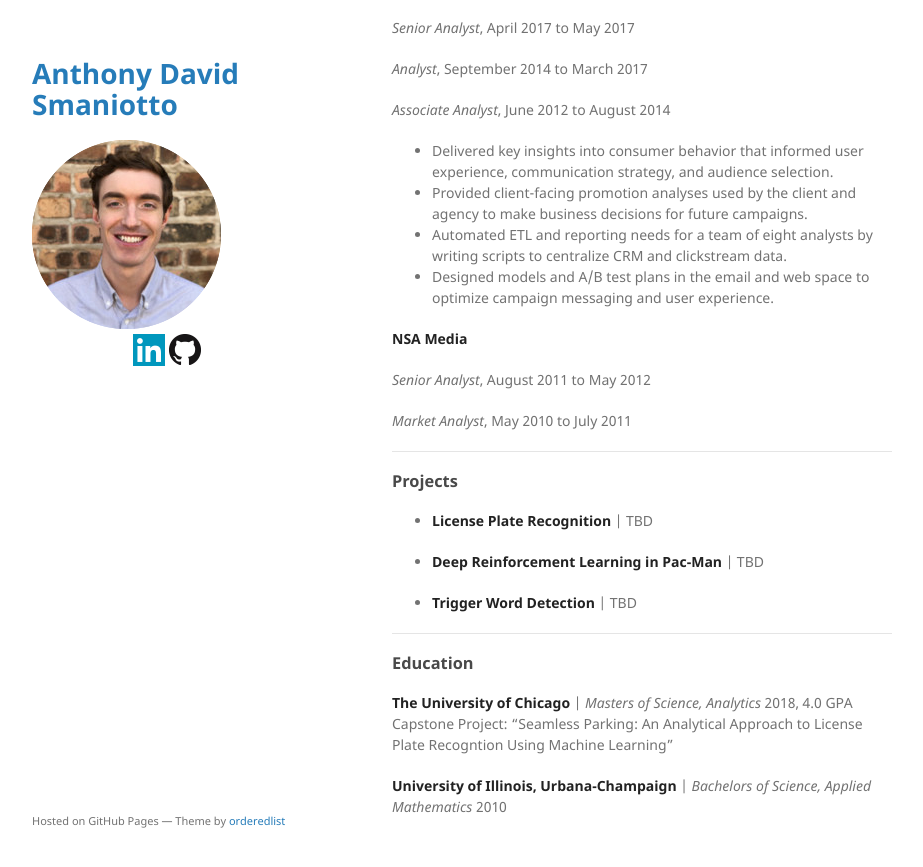
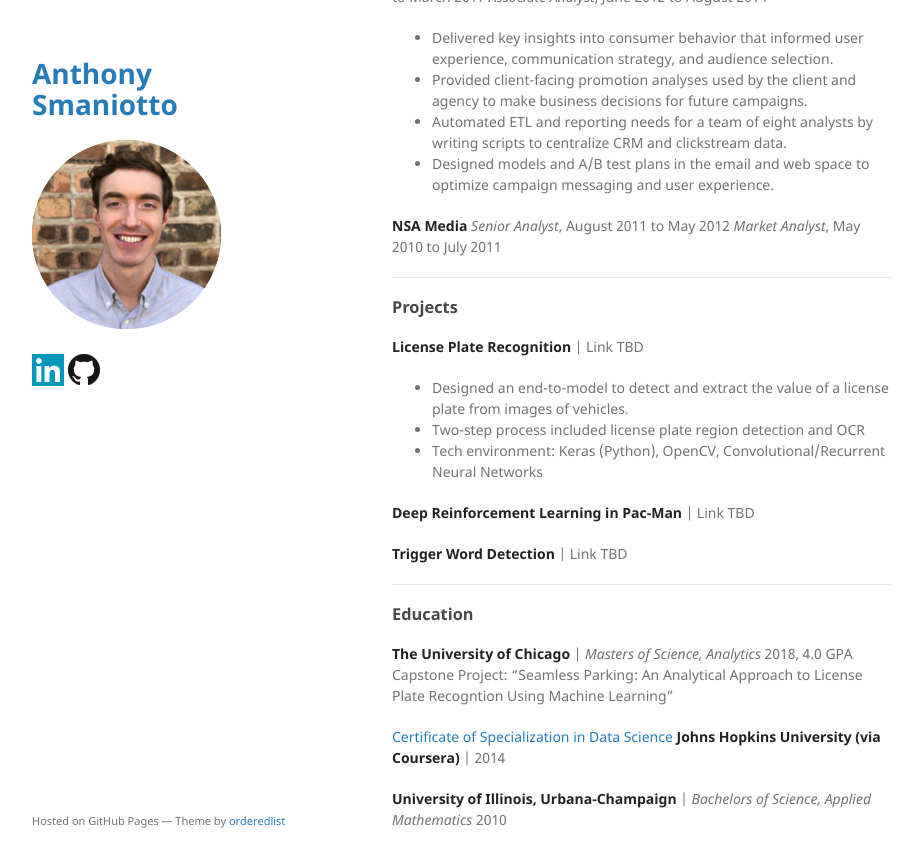
Before and after one commit to adsmaniotto/adsmaniotto.github.io, a Jekyll site: the page built from resume.md, in a window 1280 px wide and 900 px high, scrolled down 1005 px. Shown: the top 867 px of the window, without its empty margins (178-1101 px from the left). Built offline with Jekyll 4.4.1, drawn with Linux system fonts in a browser that asks for light colours; our own code applies the rules of GitHub Pages for plain Markdown files.

Commit message:
Project info in resume, removed middle name, left align icons

```diff
--- a/_config.yml
+++ b/_config.yml
@@ -1,4 +1,4 @@
-title: Anthony David Smaniotto
+title: Anthony Smaniotto
 logo: /assets/img/headshot.png
 linkedin_icon: /assets/img/linkedin-icon.png
 github_icon: /assets/img/github.png
--- a/_layouts/default.html
+++ b/_layouts/default.html
@@ -25,7 +25,8 @@
         {% endif %}
 
         {% if site.github.is_user_page %}
-        <p class="view" align="center">
+        <p></p>
+        <p class="view">
           <a href="http://www.linkedin.com/in/adsmaniotto"><img src="/assets/img/linkedin-icon.png" height="32" width="32" title="Don't forget to like, comment, and subscribe"></a>
           <a href="http://www.github.com/adsmaniotto"><img src="/assets/img/github.png" height="32" width="32" title="GitHub"></a>
         </p>
--- a/resume.md
+++ b/resume.md
@@ -18,10 +18,10 @@ Keras|AWS (S3, Redshift, EMR)|Spark
 Apache Zeppelin|Kubernetes|Apache Airflow
 
 
+
 ### Experience
 
 __SpotHero__ | *Data Scientist*, August 2017 to present
-
 - Created predictive models to optimize pricing strategy and conversion rates using internal search tracking data.
 - Developed an end-to-end license plate detection/OCR model using Keras and TensorFlow.
 - Successfully scaled and maintained data science ETL pipelines using Airflow, Spark, and Presto on an EMR cluster.
@@ -35,11 +35,8 @@ __GE Transportation__ | *Data Scientist Intern*, May 2017 to August 2017
 - Built a text mining tool in R to scrape archives and perform NLP analysis, used to inform best practices for maintenance teams.
 
 __Leo Burnett__
-
 *Senior Analyst*, April 2017 to May 2017
-
 *Analyst*, September 2014 to March 2017
-
 *Associate Analyst*, June 2012 to August 2014
 - Delivered key insights into consumer behavior that informed user experience, communication strategy, and audience selection.
 - Provided client-facing promotion analyses used by the client and agency to make business decisions for future campaigns.
@@ -47,23 +44,23 @@ __Leo Burnett__
 - Designed models and A/B test plans in the email and web space to optimize campaign messaging and user experience.
 
 __NSA Media__
-
 *Senior Analyst*, August 2011 to May 2012
-
 *Market Analyst*, May 2010 to July 2011
 
 ------
 
 ### Projects
 
-* **License Plate Recognition** |
-TBD
+**License Plate Recognition** | Link TBD
+- Designed an end-to-model to detect and extract the value of a license plate from images of vehicles.
+- Two-step process included license plate region detection and OCR
+- Tech environment: Keras (Python), OpenCV, Convolutional/Recurrent Neural Networks
 
-* **Deep Reinforcement Learning in Pac-Man** |
-TBD
+**Deep Reinforcement Learning in Pac-Man** |
+Link TBD
 
-* **Trigger Word Detection** |
-TBD
+**Trigger Word Detection** |
+Link TBD
 
 ------
 
@@ -73,5 +70,8 @@ __The University of Chicago__ | *Masters of Science, Analytics*
 2018, 4.0 GPA
 Capstone Project: "Seamless Parking: An Analytical Approach to License Plate Recogntion Using Machine Learning"
 
+[Certificate of Specialization in Data Science](https://www.coursera.org/account/accomplishments/specialization/ELUTABU84P3Y)
+__Johns Hopkins University (via Coursera)__ | 2014
+
 __University of Illinois, Urbana-Champaign__ | *Bachelors of Science, Applied Mathematics*
 2010
```
